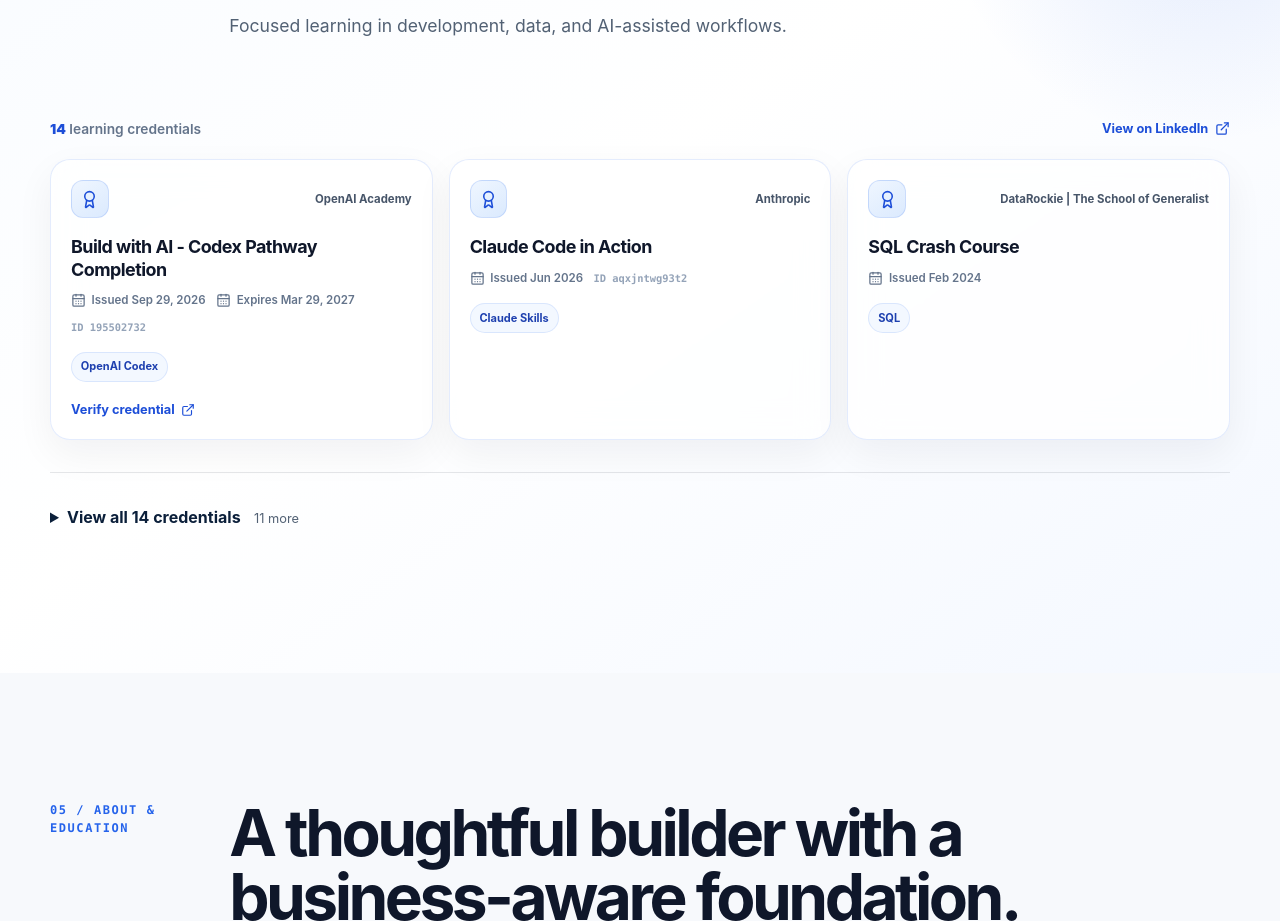
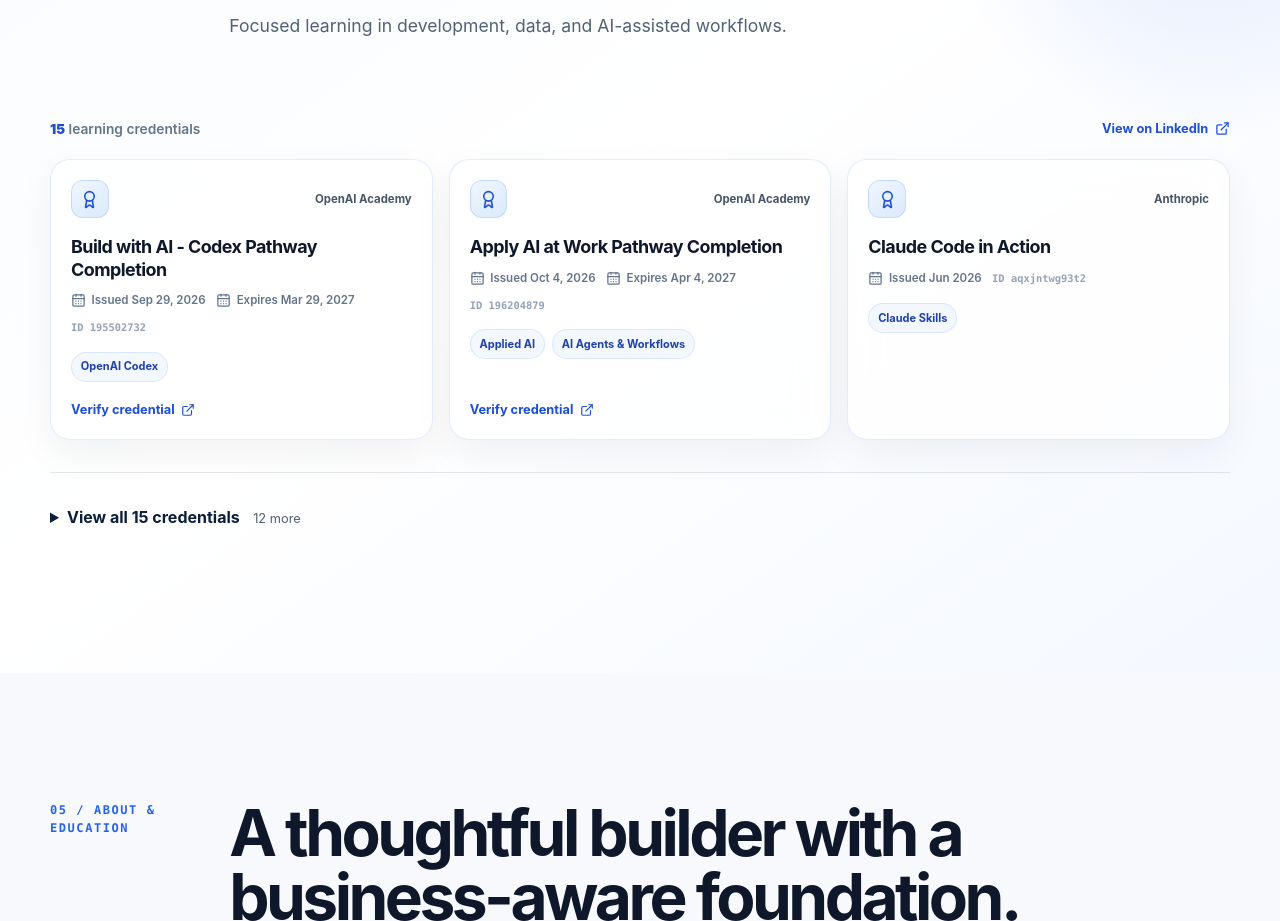
Before and after one commit to TheetawatCode/Theetawat-Portfolio, a Next.js app: page / in a window 1280 px wide. Shown: the part 6389-7310 px from the top of the page. Built offline with nearby package versions, Linux system fonts and the light colour scheme.

Commit message:
feat: add Apply AI pathway certificate

```diff
--- a/src/data/portfolio.ts
+++ b/src/data/portfolio.ts
@@ -106,6 +106,17 @@
     credentialUrl: "https://oaiacademy.credential.net/61f016fd-c487-4629-a39f-a5e99a9857d6",
   },
   {
+    id: "openai-apply-ai-at-work-pathway",
+    selected: true,
+    title: "Apply AI at Work Pathway Completion",
+    issuer: "OpenAI Academy",
+    issued: "Oct 4, 2026",
+    expires: "Apr 4, 2027",
+    credentialId: "196204879",
+    skills: ["Applied AI", "AI Agents & Workflows"],
+    credentialUrl: "https://oaiacademy.credential.net/b3f799ef-b9dd-4de0-8ec6-d2ff2a9c8394",
+  },
+  {
     id: "claude-code-in-action",
     selected: true,
     title: "Claude Code in Action",
@@ -179,7 +190,6 @@
   },
   {
     id: "sql-crash-course",
-    selected: true,
     title: "SQL Crash Course",
     issuer: "DataRockie | The School of Generalist",
     issued: "Feb 2024",
```
